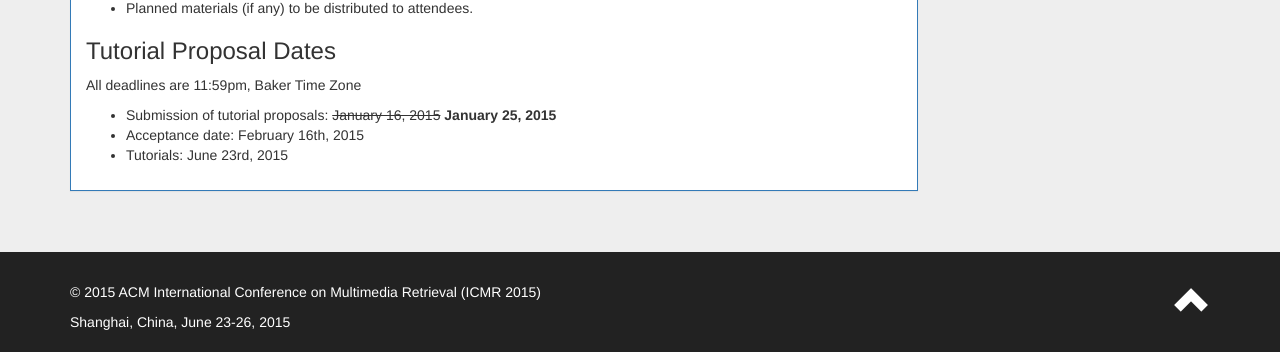
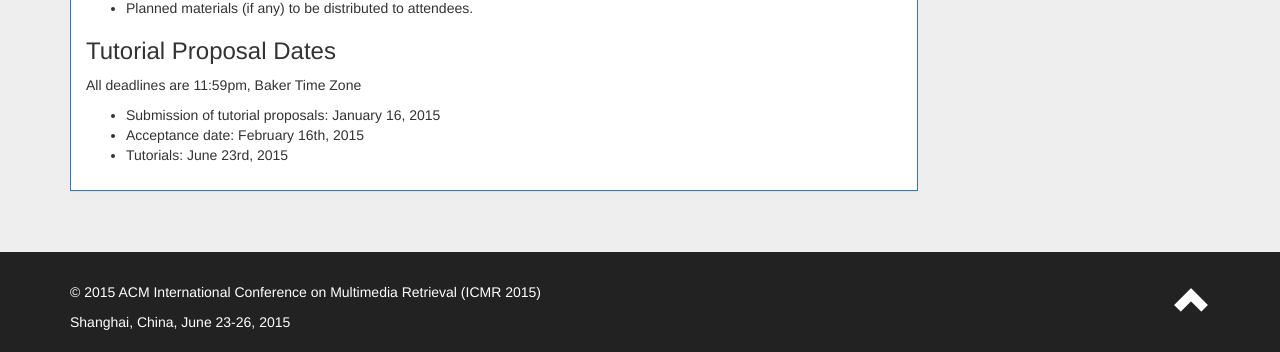
Before and after one commit to xiw9/icmr2015, a PHP site: page /call_for_tutorial_proposals in a window 1280 px wide. Shown: the part 1067-1419 px from the top of the page. Run offline with PHP 8.4, Linux system fonts and the light colour scheme; some libraries are stand-ins or nearby versions; some web fonts are replaced.

Commit message:
......................

```diff
--- a/call_for_tutorial_proposals.php
+++ b/call_for_tutorial_proposals.php
@@ -57,8 +57,7 @@
             <h3>Tutorial Proposal Dates</h3>
             <p>All deadlines are 11:59pm, Baker Time Zone</p>
             <ul>
-              <li> Submission of tutorial proposals: <del>January 16, 2015</del>
-              <b>January 25, 2015</b> </li>
+              <li> Submission of tutorial proposals: January 16, 2015 </li>
               <li> Acceptance date: February 16th, 2015 </li>
               <li> Tutorials: June 23rd, 2015 </li>
             </ul>
--- a/index.php
+++ b/index.php
@@ -29,7 +29,7 @@
           <div class="panel-body">
             <p>Paper Submission: <br>
               <del>January 15, 2015</del><br>
-              January 25, 2015 </p>
+              <b>January 25, 2015</b> </p>
             <p>Notification of Acceptance:<br>
               March 15, 2015 </p>
             <p>Camera-Ready Papers Due: <br>
```
